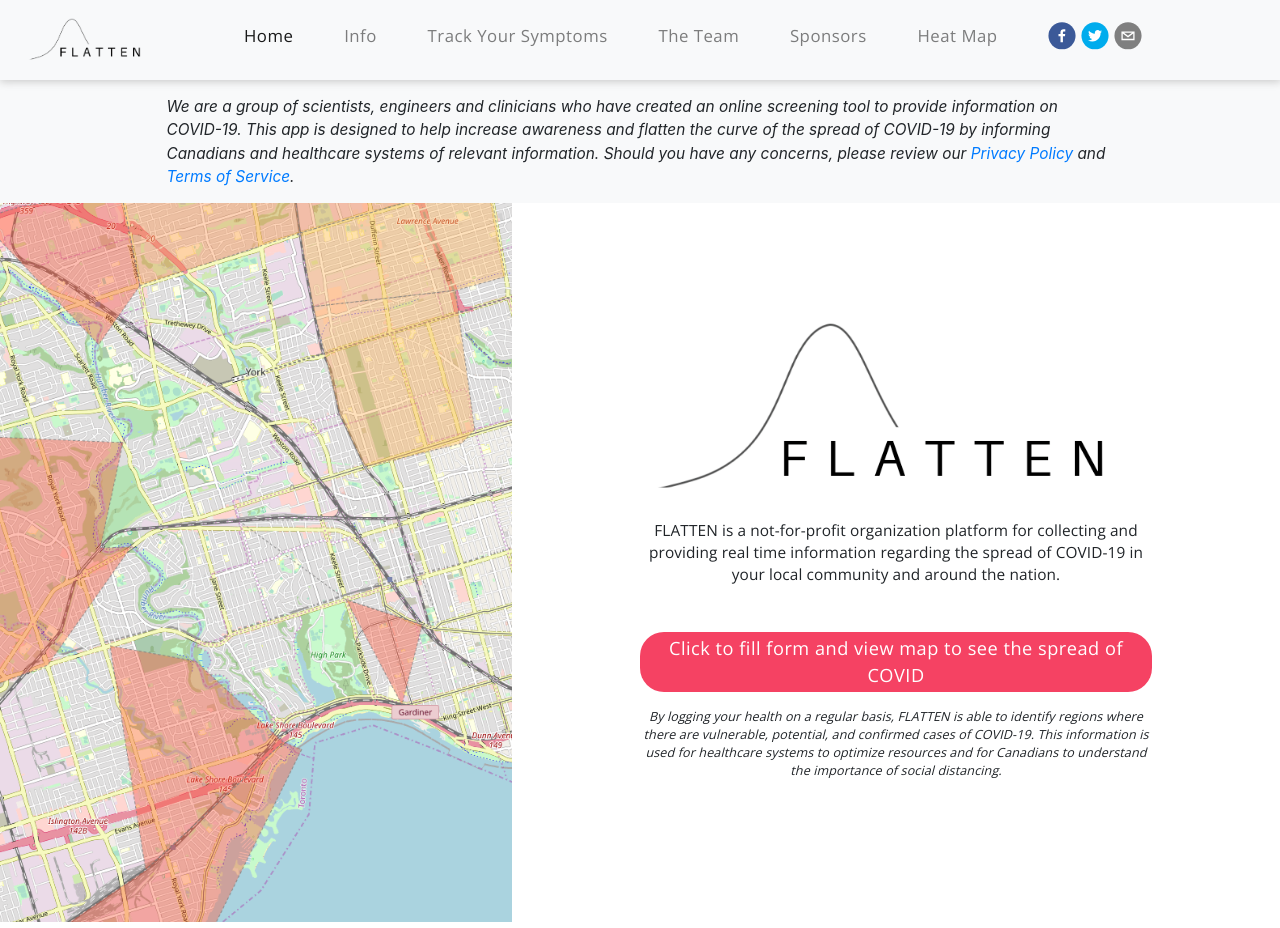
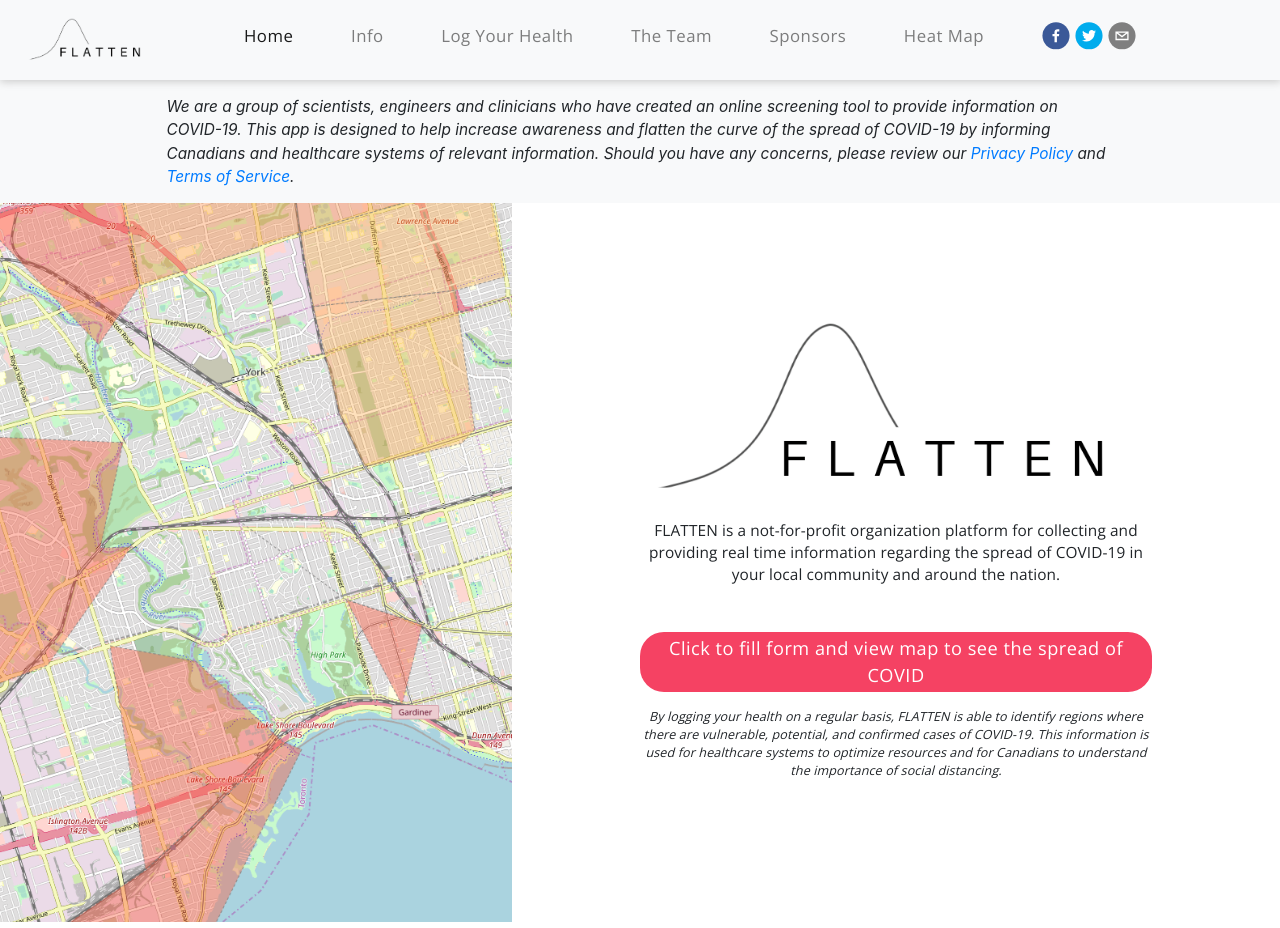
Before and after one commit to yifeiz/covid-19-frontend, a React (Create React App) app: page / in a window 1280 px wide. Built offline with nearby package versions, Linux system fonts and the light colour scheme.

Commit message:
Changed navbar home link

```diff
--- a/src/App.js
+++ b/src/App.js
@@ -21,7 +21,7 @@ const App = () => {
           <Route path="/info" exact component={Info} />
           <Route path="/about-us" exact component={AboutUs} />
           <Route path="/sponsors" exact component={Sponsors} />
-          <Route path="/track-your-symptoms" exact component={SymptomPage} />
+          <Route path="/log-your-health" exact component={SymptomPage} />
           <Route path="/heat-map" exact component={HeatMap} />
         </Switch>
       </Router>
--- a/src/components/header/Header.jsx
+++ b/src/components/header/Header.jsx
@@ -59,11 +59,11 @@ class Header extends React.Component {
                 className="navlink"
                 tag={RRNavLink}
                 exact
-                to="/track-your-symptoms"
+                to="/log-your-health"
                 activeClassName="active"
                 onClick={this.resetNav}
               >
-                <h3>Track Your Symptoms</h3>
+                <h3>Log Your Health</h3>
               </NavLink>
             </NavItem>
             <NavItem className="navlink">
@@ -101,7 +101,7 @@ class Header extends React.Component {
             </NavItem>
             <NavItem className="navlink">
               <NavLink>
-              <ShareButtons />
+                <ShareButtons />
               </NavLink>
             </NavItem>
           </Nav>
```
